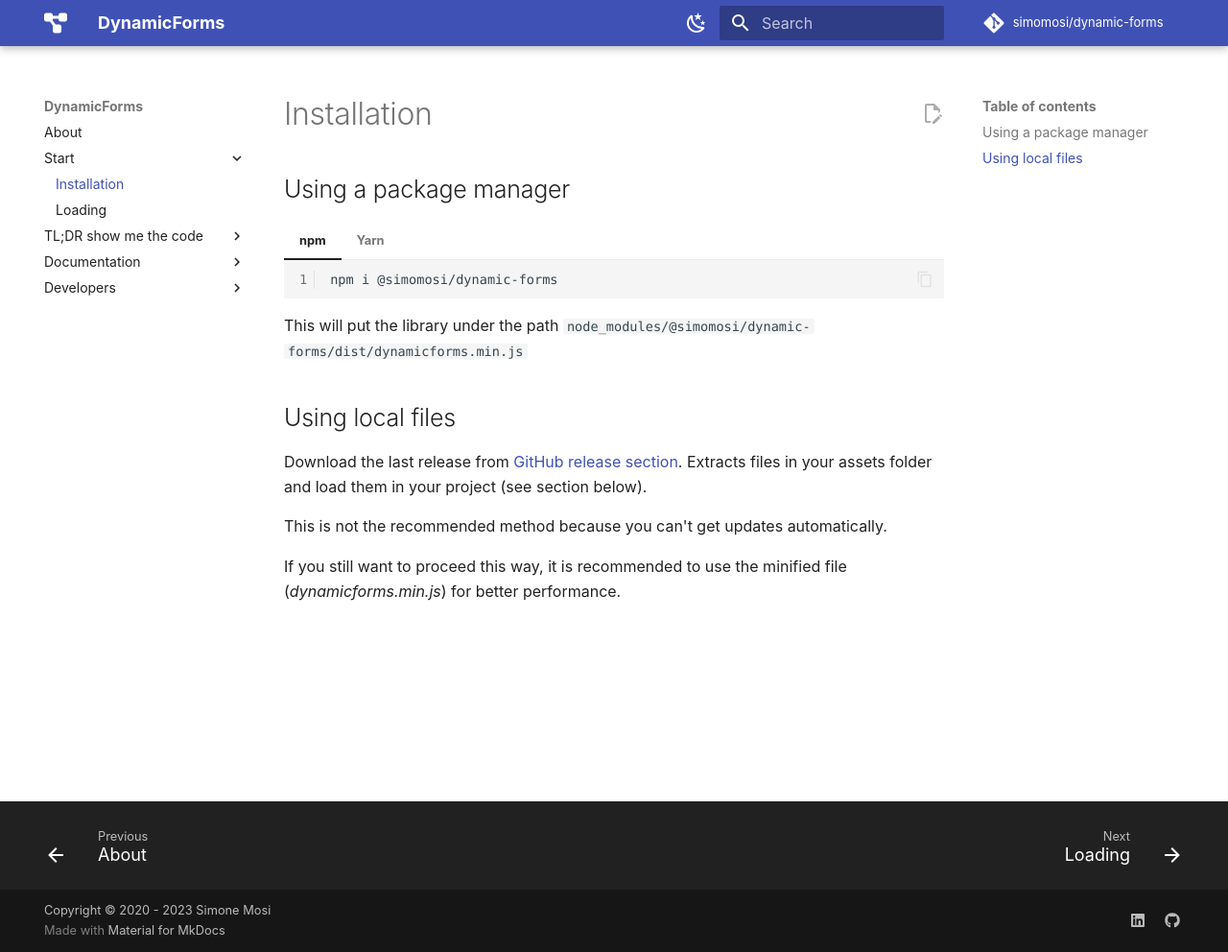
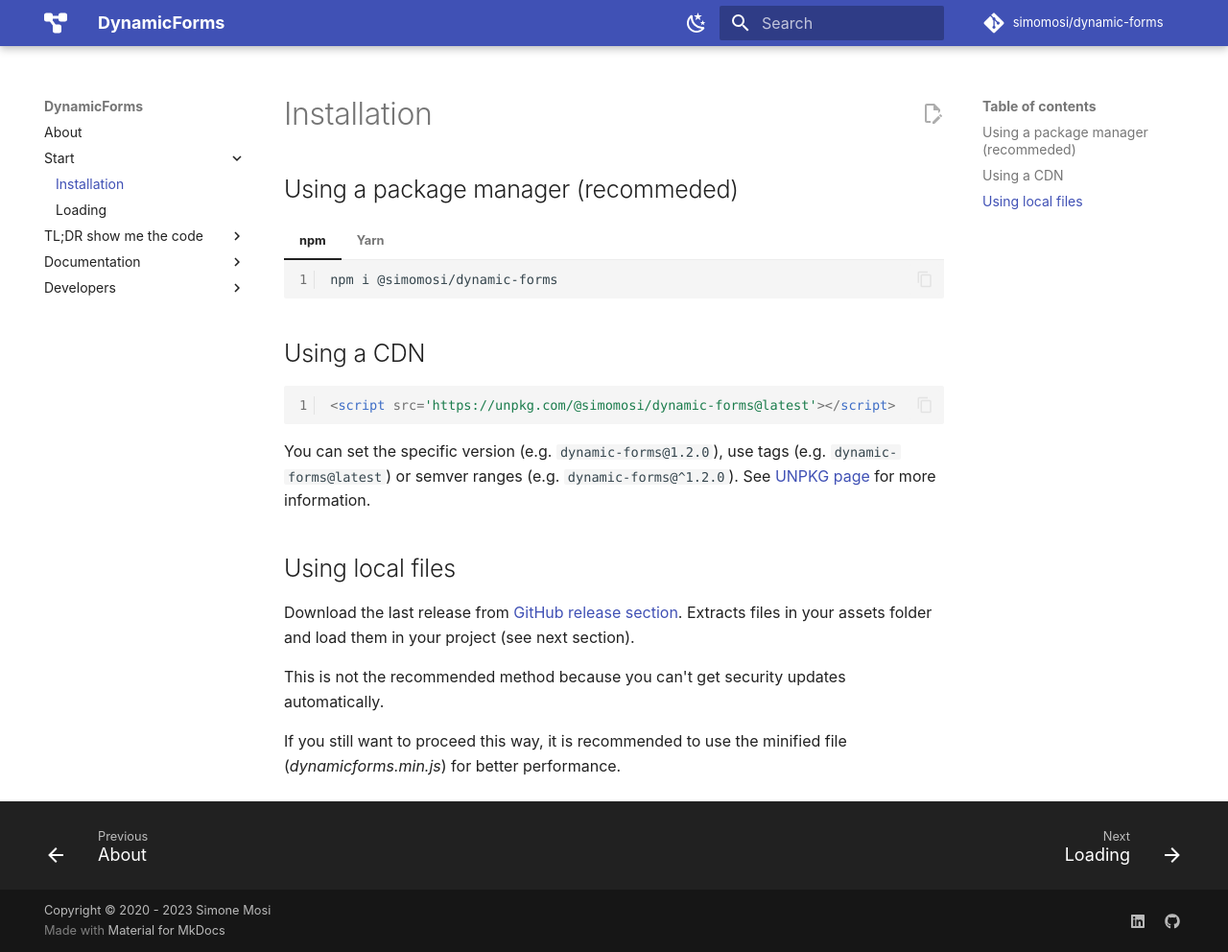
Before and after one commit to simomosi/dynamic-forms, an MkDocs documentation site: the page built from docs/start/installation.md, in a window 1280 px wide and 992 px high. Shown: the whole window at 96% size. Built offline with MkDocs 1.6.1 and Material for MkDocs 9.7.7, drawn with Linux system fonts in a browser that asks for light colours; comment, search, counter and statistics services are not loaded.

````diff
--- a/docs/start/installation.md
+++ b/docs/start/installation.md
@@ -1,5 +1,5 @@
 # Installation
-## Using a package manager
+## Using a package manager (recommeded)
 
 === "npm"
     ```shell
@@ -10,11 +10,18 @@
     yarn add @simomosi/dynamic-forms
     ```
 
-This will put the library under the path `node_modules/@simomosi/dynamic-forms/dist/dynamicforms.min.js`
+## Using a CDN
+
+```html
+<script src='https://unpkg.com/@simomosi/dynamic-forms@latest'></script>
+```
+
+You can set the specific version (e.g. `dynamic-forms@1.2.0`), use tags (e.g. `dynamic-forms@latest`) or semver ranges (e.g. `dynamic-forms@^1.2.0`).
+See [UNPKG page](https://www.unpkg.com/) for more information.
 
 ## Using local files
-Download the last release from [GitHub release section](https://github.com/simomosi/dynamic-forms/releases). Extracts files in your assets folder and load them in your project (see section below).
+Download the last release from [GitHub release section](https://github.com/simomosi/dynamic-forms/releases). Extracts files in your assets folder and load them in your project (see next section).
 
-This is not the recommended method because you can't get updates automatically.
+This is not the recommended method because you can't get security updates automatically.
 
 If you still want to proceed this way, it is recommended to use the minified file (*dynamicforms.min.js*) for better performance.
````
Also changed, not shown: docs/start/loading.md (+18 -2 lines), docs/tldr/create_instance.md (+1 -1 lines), 1 other file.
